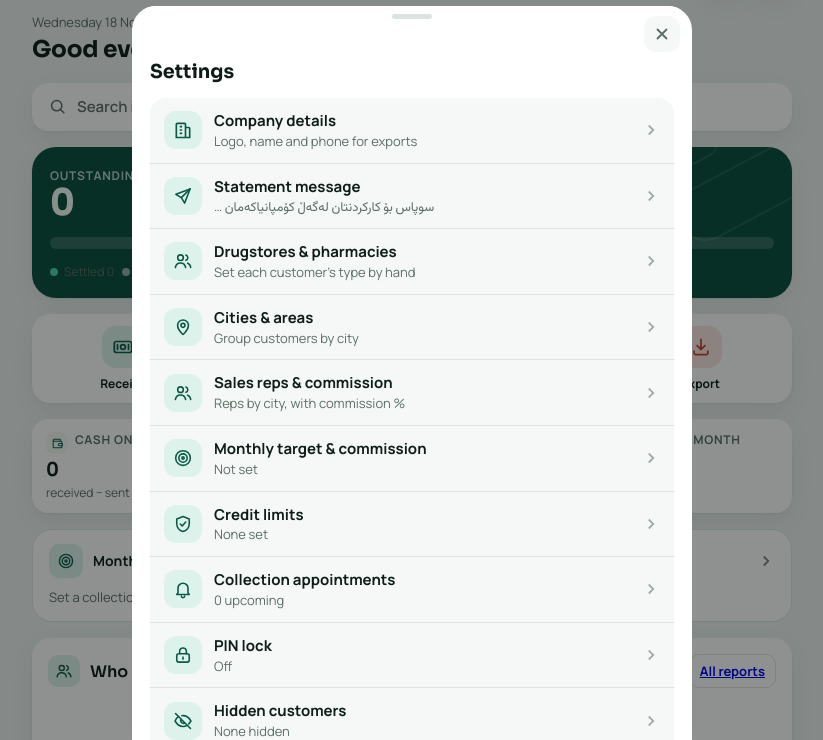
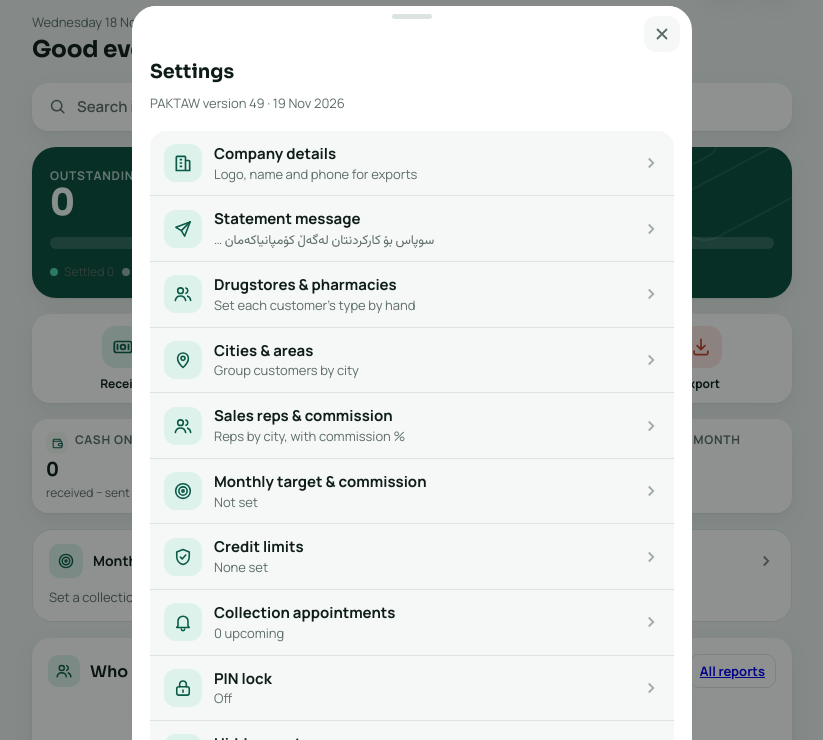
Before and after one commit to babanmrashid/PAKTAW, a plain HTML site: page index.html in a window 1280 px wide. Both pictures are taken after a click on the button 1001 px from the left and 34 px from the top of the page. Shown: the part 58-798 px from the top of the page, without its empty margins (228-1051 px from the left). Drawn offline with Linux system fonts and the light colour scheme.

Commit message:
Add files via upload

```diff
--- a/index.html
+++ b/index.html
@@ -2433,7 +2433,7 @@ function openOverdue(){
 async function saveMeta(patch){const m=Object.assign({},S.meta||{},patch);S.meta=m;await Store.put('meta',m)}
 function openSettings(){
   const C=S.company||{};const lb=S.meta&&S.meta.lastBackup;
-  openSheet('<h2>Settings</h2>'+
+  openSheet('<h2>Settings</h2><p class="hint" style="margin:-4px 0 4px">PAKTAW version 49 · 19 Nov 2026</p>'+
     '<div class="menu">'+
       '<button type="button" class="mi" id="sCo"><span class="mic">'+(C.logo?'<img src="'+esc(imgSrc(C.logo))+'" alt="">':'<svg viewBox="0 0 24 24" fill="none" stroke="currentColor" stroke-width="2"><path d="M4 21V5a1 1 0 0 1 1-1h9a1 1 0 0 1 1 1v16M15 9h4a1 1 0 0 1 1 1v11M8 8h3M8 12h3M8 16h3M3 21h18"/></svg>')+'</span><span class="grow"><b>Company details</b><span>'+esc(C.name||'Logo, name and phone for exports')+'</span></span>'+SVG_CHEV+'</button>'+
       '<button type="button" class="mi" id="sMsg"><span class="mic">'+I('send')+'</span><span class="grow"><b>Statement message</b><span dir="auto">'+esc(msgTpl().split('\n')[1]||msgTpl()).slice(0,40)+'…</span></span>'+SVG_CHEV+'</button>'+
```
